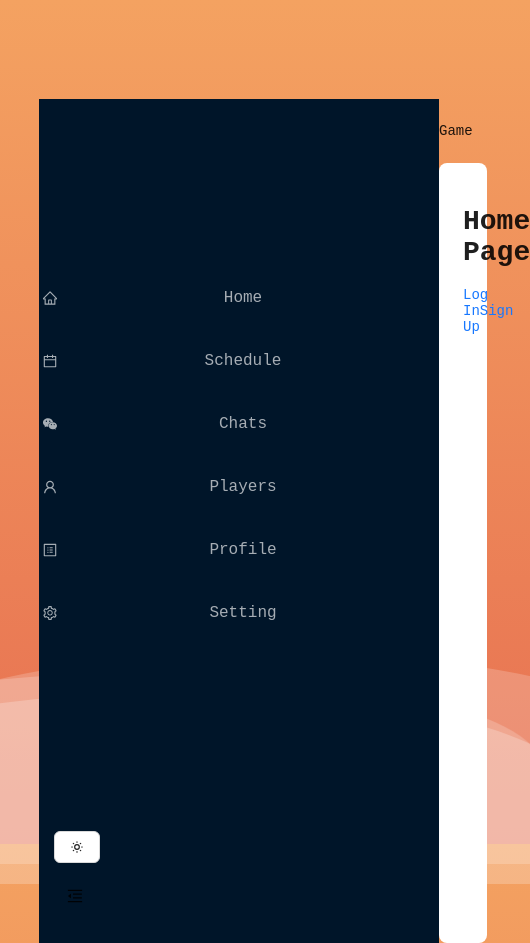
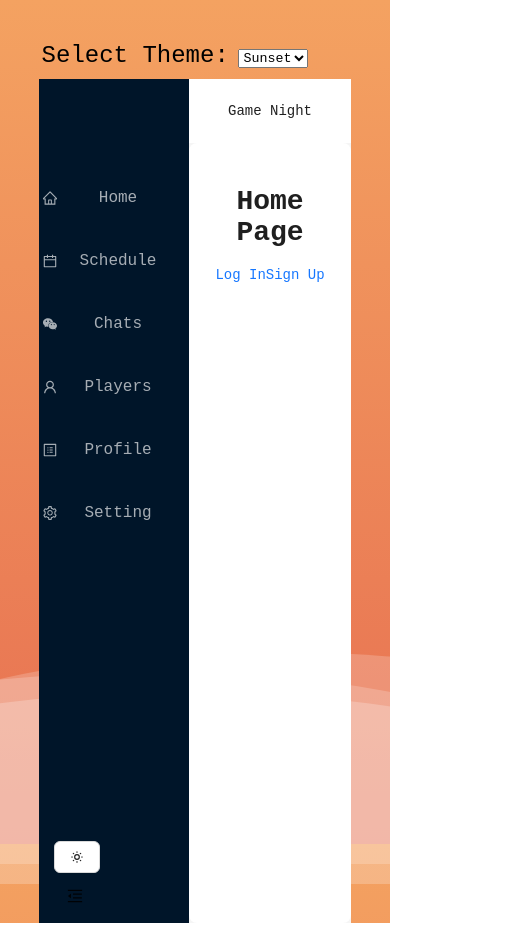
Before and after one commit to whimsically/gamenight, a React (Vite) app in the folder client/: page / in a window 390 px wide. Shown: the whole page, 530 px wide, since content can reach past the window. Built offline with nearby package versions, Linux system fonts and the light colour scheme; a web font is replaced by a local one.

Commit message:
created changes that allows mobile viewport to be responsive

```diff
--- a/client/src/App.jsx
+++ b/client/src/App.jsx
@@ -58,7 +58,7 @@ function App() {
         collapsible
         trigger={null}
         theme={darkTheme? 'dark' : 'light'}
-        width={400}
+        width={150}
         className="sidebar"
         >
         <Button
--- a/client/src/index.css
+++ b/client/src/index.css
@@ -14,6 +14,7 @@
   --ocean: linear-gradient(to bottom, #48cae4, #0077b6);
   --pastel: linear-gradient(to bottom, #efc3e6, #9c89b8);
   --background: var(--sunset); /* Default background */
+
 }
 
 .profile-image {
@@ -48,6 +49,7 @@
 
 .sidebar {
   color: #fff;
+  width: 100%;
 
 }
 
@@ -72,6 +74,21 @@
   border-radius: 50%;
   background: rgba(130, 72, 197, 0.88);
 } */
+
+
+
+@media only screen and (max-width: 768px) {
+  .sidebar {
+    flex: 0 0 100;
+    max-width: 100px;
+    min-width: 100px;
+    width: 10px; /* Adjust padding as needed */
+  }
+}
+
+.sidebar {
+  color: #fff;
+}
 
 .menu-bar {
   height: 68vh;
@@ -179,7 +196,25 @@ body {
   animation: wave 20s -1s reverse infinite;
   opacity: 0.9;
 }
+@media only screen and (max-width: 768px) {
+  .menu-bar {
+    margin-top: 5rem; /* Adjust as needed */
+    height: auto;
+  }
 
+  .toggle-theme-btn {
+    bottom: 50px;
+  }
+
+  .toggle {
+    bottom: 10px;
+  }
+
+  .theme-dropdown {
+    left: -20px;
+    margin: 10px;
+  }
+}
 @keyframes wave {
   2% {
       transform: translateX(1);
@@ -201,4 +236,5 @@ body {
       transform: translateX(1);
   }
 
+
 }
```
Also changed, not shown: 1 other file (tests, documents, lock files or other folders).
